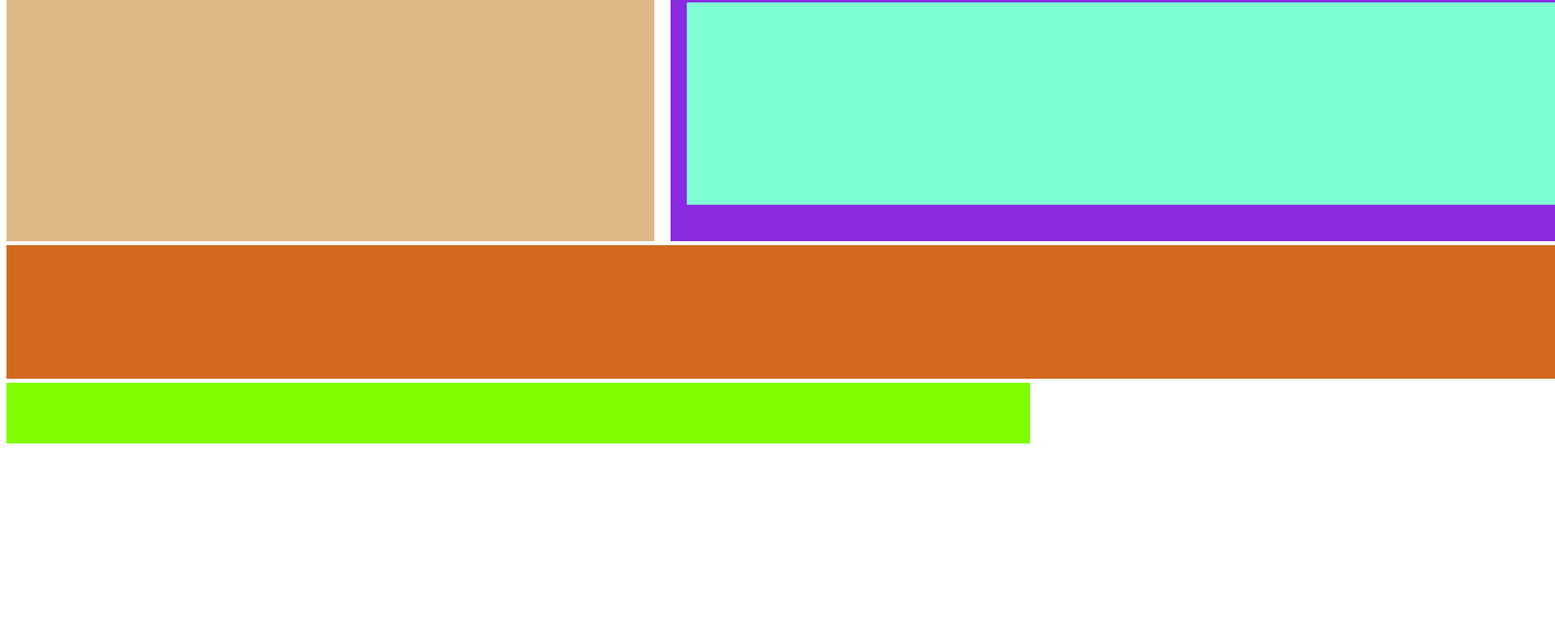
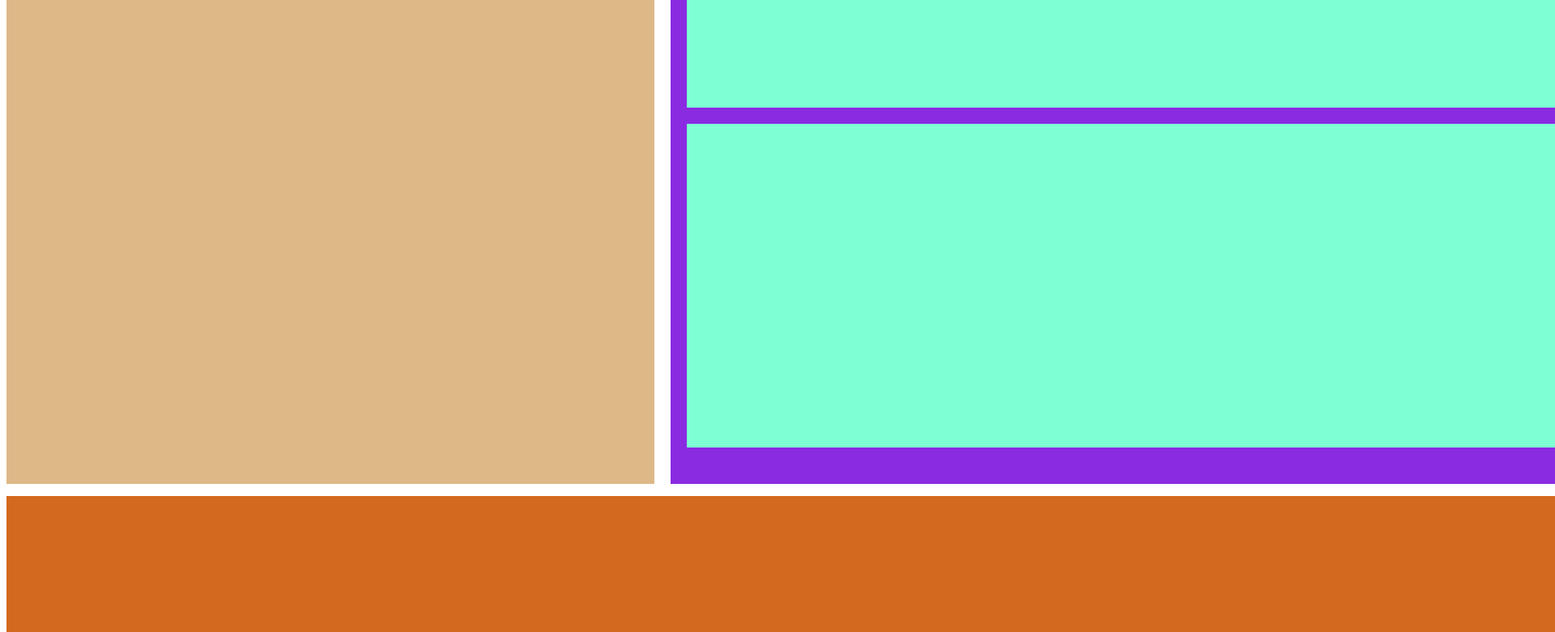
Before and after one commit to ZeroFuke/Layout-basico, a plain HTML site: page index.html in a window 1280 px wide. Shown: the part 415-1196 px from the top of the page at 81% size, 1920 px wide, since content can reach past the window. Before the commit the page ends 963 px from the top, so only its background shows below. Drawn offline with Linux system fonts and the light colour scheme.

Commit message:
Add files via upload

```diff
--- a/css/style.css
+++ b/css/style.css
@@ -1,5 +1,5 @@
 header{
-    width: 100%;
+    width: 3370px;
     height: 100px;
     background-color: brown;
     border-color:white ;
@@ -18,7 +18,7 @@ main{
 .izquierda{
 
     width: 800px;
-    height: 600px;
+    height: 900px;
     background-color: burlywood;
     padding: 0%;
     margin: 0;
@@ -28,37 +28,37 @@ main{
 }
 
 .derecha{
-    width: 1190px;
-    height: 600px;
+    width: 2550px;
+    height: 900px;
     background-color: blueviolet;
     padding: 0%;
     margin: 0;
     position: relative;
     left: 820px;
-    bottom:615px;
+    bottom: 915px;
 
 }
 
 .abajo{
-    width: 2020px;
-    height: 165px;
+    width: 3370px;
+    height: 350px;
     background-color: chocolate;
     position: relative;
-    bottom: 610px;
+    bottom: 900px;
 }
 
 
 footer{
-    width: 100%;
-    height: 75px;
+    width: 3370px;
+    height: 150px;
     background-color: chartreuse;
     position: relative;
-    top: 80px;
+    top: 575px;
 
 }
 .internos{
     background-color: aquamarine;
-    height: 250px;
+    height: 400px;
     margin: 20px;
     position: relative;
     top: 35px;
```
